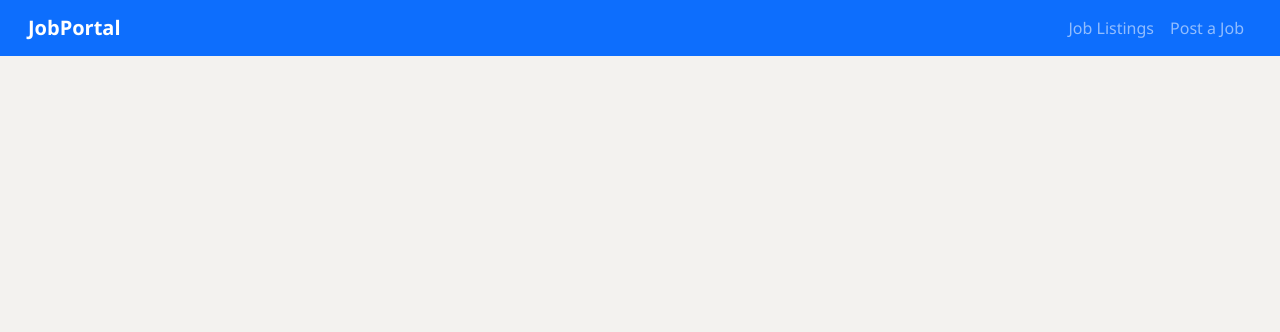
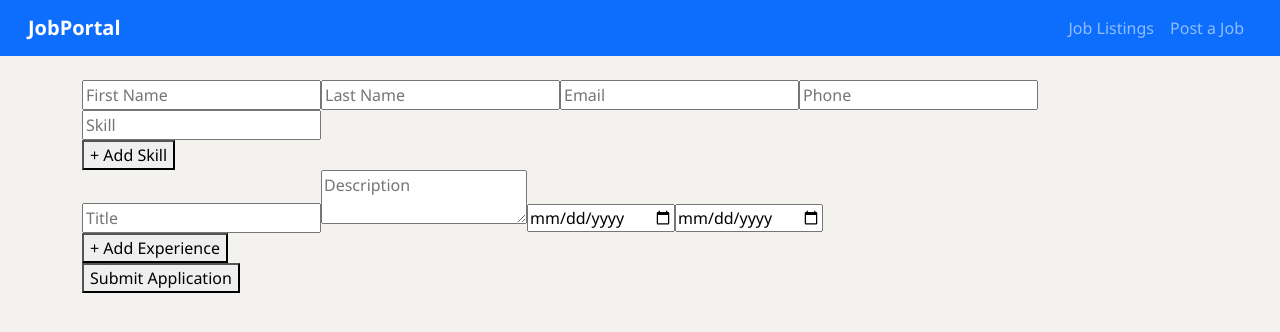
Before and after one commit to xuliya000/job-portal-frontend, an Angular app: page /jobs/1/apply in a window 1280 px wide. Before the commit this address led to /. Shown: the top 332 px of the page. Built offline with nearby package versions, Linux system fonts and the light colour scheme.

Commit message:
Updates for Application

```diff
--- a/src/app/app.routes.ts
+++ b/src/app/app.routes.ts
@@ -1,8 +1,10 @@
 import { Routes } from '@angular/router';
 import { JobListComponent } from './components/job-list/job-list.component';
 import { AddJobComponent } from './components/add-job/add-job.component';
+import {ApplyComponent} from './components/apply/apply.component';
 
 export const routes: Routes = [
   { path: '', component: JobListComponent },
   { path: 'add-job', component: AddJobComponent },
+  { path: 'jobs/:id/apply', component: ApplyComponent }
 ];
--- /dev/null
+++ b/src/app/components/apply/apply.component.html
@@ -0,0 +1,26 @@
+
+<form [formGroup]="form" (ngSubmit)="submit()">
+  <input formControlName="firstName" placeholder="First Name" required />
+  <input formControlName="lastName" placeholder="Last Name" required />
+  <input formControlName="email" placeholder="Email" required />
+  <input formControlName="phone" placeholder="Phone" />
+
+  <div formArrayName="skills">
+    <div *ngFor="let skill of skills.controls; let i = index" [formGroupName]="i">
+      <input formControlName="skillName" placeholder="Skill" />
+    </div>
+    <button (click)="addSkill()" type="button">+ Add Skill</button>
+  </div>
+
+  <div formArrayName="experiences">
+    <div *ngFor="let exp of experiences.controls; let i = index" [formGroupName]="i">
+      <input formControlName="title" placeholder="Title" />
+      <textarea formControlName="description" placeholder="Description"></textarea>
+      <input type="date" formControlName="startDate" />
+      <input type="date" formControlName="endDate" />
+    </div>
+    <button (click)="addExperience()" type="button">+ Add Experience</button>
+  </div>
+
+  <button type="submit">Submit Application</button>
+</form>
--- /dev/null
+++ b/src/app/components/apply/apply.component.ts
@@ -0,0 +1,76 @@
+import { Component, OnInit } from '@angular/core';
+import {FormArray, FormBuilder, FormGroup, FormsModule, ReactiveFormsModule, Validators} from '@angular/forms';
+import {ActivatedRoute, Router, RouterModule} from '@angular/router';
+import {HttpClient, HttpClientModule} from '@angular/common/http';
+import {CommonModule} from '@angular/common';
+
+@Component({
+  selector: 'app-apply',
+  standalone: true,
+  imports: [CommonModule,
+    FormsModule,
+    ReactiveFormsModule,
+    RouterModule,
+    HttpClientModule],
+  templateUrl: './apply.component.html',
+})
+export class ApplyComponent implements OnInit {
+  form: FormGroup;
+  jobId: string;
+
+  constructor(
+    private fb: FormBuilder,
+    private route: ActivatedRoute,
+    private http: HttpClient,
+    private router: Router
+  ) {
+    this.form = this.fb.group({
+      firstName: ['', Validators.required],
+      lastName: ['', Validators.required],
+      email: ['', [Validators.required, Validators.email]],
+      phone: [''],
+      skills: this.fb.array([]),
+      experiences: this.fb.array([])
+    });
+    this.jobId = '';
+  }
+
+  ngOnInit(): void {
+    this.jobId = this.route.snapshot.paramMap.get('id')!;
+    this.addSkill();
+    this.addExperience();
+  }
+
+  get skills(): FormArray {
+    return this.form.get('skills') as FormArray;
+  }
+
+  addSkill(): void {
+    this.skills.push(this.fb.group({ skillName: [''] }));
+  }
+
+  get experiences(): FormArray {
+    return this.form.get('experiences') as FormArray;
+  }
+
+  addExperience(): void {
+    this.experiences.push(this.fb.group({
+      title: [''],
+      description: [''],
+      startDate: [''],
+      endDate: ['']
+    }));
+  }
+
+  submit(): void {
+    const payload = {
+      ...this.form.value,
+      job: { id: this.jobId } // 后端需要一个 job 对象引用
+    };
+
+    this.http.post('http://localhost:8080/v1/applications', payload).subscribe(() => {
+      alert('Application submitted successfully!');
+      this.router.navigate(['/']);
+    });
+  }
+}
--- a/src/app/components/job-list/job-list.component.html
+++ b/src/app/components/job-list/job-list.component.html
@@ -16,6 +16,13 @@
       <p class="text-success fw-semibold">
         💰 {{ job.salaryMin }} - {{ job.salaryMax }} €
       </p>
+
+      <!-- Add new application button -->
+      <a class="btn btn-outline-primary mt-2"
+         [routerLink]="['/jobs', job.id, 'apply']">
+        Apply
+      </a>
     </div>
   </div>
+
 </div>
--- a/src/app/components/job-list/job-list.component.ts
+++ b/src/app/components/job-list/job-list.component.ts
@@ -1,11 +1,12 @@
 import { Component, OnInit } from '@angular/core';
 import { CommonModule } from '@angular/common';
 import { JobService, Job } from '../../services/job.service';
+import {RouterLink} from '@angular/router';
 
 @Component({
   selector: 'app-job-list',
   standalone: true,
-  imports: [CommonModule],
+  imports: [CommonModule, RouterLink],
   templateUrl: './job-list.component.html',
   styleUrls: ['./job-list.component.scss']
 })
--- a/src/styles.scss
+++ b/src/styles.scss
@@ -1,6 +1,6 @@
 /* You can add global styles to this file, and also import other style files */
 body {
-  background-color: #f3f2ef; // LinkedIn灰色背景
+  background-color: #f3f2ef; // LinkedIn
   font-family: 'Segoe UI', Tahoma, Geneva, Verdana, sans-serif;
 }
 
```
Also changed, not shown: src/app/components/apply/apply.component.scss (added), 2 other files (tests, documents, lock files or other folders).
